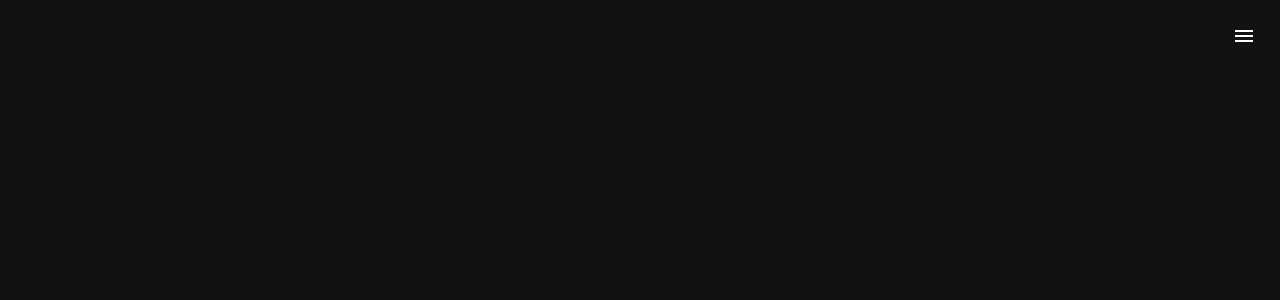
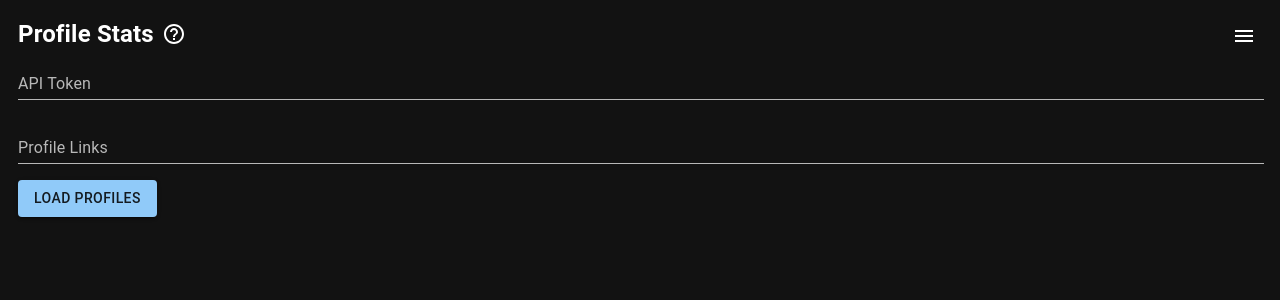
Before and after one commit to renderhp/travel_tracker, a React (Create React App) app: page /profile_stats in a window 1280 px wide. Before the commit this address had no page. Shown: the top 300 px of the page. Built offline with nearby package versions, Linux system fonts and the light colour scheme.

Commit message:
profile stats

```diff
--- a/package.json
+++ b/package.json
@@ -16,7 +16,8 @@
     "react-dom": "^18.3.1",
     "react-router-dom": "^6.27.0",
     "react-scripts": "5.0.1",
-    "web-vitals": "^2.1.4"
+    "web-vitals": "^2.1.4",
+    "xlsx": "^0.18.5"
   },
   "scripts": {
     "start": "react-scripts start",
--- a/src/App.js
+++ b/src/App.js
@@ -4,6 +4,7 @@ import { ThemeProvider, createTheme } from '@mui/material/styles';
 import AirTrafficControl from './components/AirTrafficControl';
 import Sidebar from './components/Sidebar';
 import { BrowserRouter as Router, Route, Routes } from 'react-router-dom';
+import ProfileStats from './components/ProfileStats';
 
 const darkTheme = createTheme({
   palette: {
@@ -25,6 +26,7 @@ function App() {
           <Box flexGrow={1}>
             <Routes>
               <Route path="/" element={<AirTrafficControl />} />
+              <Route path="/profile_stats" element={<ProfileStats />} />
               {/* <Route path="/other-page" element={<OtherPage />} /> */}
             </Routes>
           </Box>
--- a/src/components/AirTrafficControl.js
+++ b/src/components/AirTrafficControl.js
@@ -117,7 +117,7 @@ export default function AirTrafficControl() {
 
     return (
         <Box margin={2}>
-            <h2>EPIC Mafia Travel Tracker (v0.1)</h2>
+            <h2>EPIC Mafia Air Traffic Control (v0.1)</h2>
             <Stack spacing={5}>
                 <Stack direction="row" spacing={2}>
                     <TextField
--- /dev/null
+++ b/src/components/ProfileStats.js
@@ -0,0 +1,121 @@
+import { Box, Stack, TextField, Button, Tooltip, CircularProgress, Typography } from "@mui/material";
+import { useState } from "react";
+import HelpOutlineIcon from '@mui/icons-material/HelpOutline';
+import axios from 'axios';
+import * as XLSX from 'xlsx';
+
+
+export default function ProfileStats() {
+    const [apiToken, setApiToken] = useState('')
+    const [profileList, setProfileList] = useState('')
+    const [currentIteration, setCurrentIteration] = useState(0);
+    const [totalIterations, setTotalIterations] = useState(0);
+    const [loading, setLoading] = useState(false);
+
+    const downloadExcel = (data) => {
+        const worksheet = XLSX.utils.json_to_sheet(data);
+        const workbook = XLSX.utils.book_new();
+        XLSX.utils.book_append_sheet(workbook, worksheet, 'Sheet1');
+        const excelBuffer = XLSX.write(workbook, { bookType: 'xlsx', type: 'array' });
+        const blob = new Blob([excelBuffer], { type: 'application/octet-stream' });
+        const link = document.createElement('a');
+        link.href = URL.createObjectURL(blob);
+        link.download = 'data.xlsx';
+        document.body.appendChild(link);
+        link.click();
+        document.body.removeChild(link);
+    };
+
+    const handleLoadProfiles = async () => {
+        if (apiToken.length === 0) {
+            alert('Please input a public API Key');
+            return;
+        }
+
+        setLoading(true);
+        const lines = profileList.split("\n")
+        const extractedIds = lines.map(line => {
+            // Use a regular expression to find the ID in the URL or return the number directly
+            const match = line.match(/XID=(\d+)/);
+            return match ? match[1] : line; // If a match is found, return the ID; otherwise, return the line itself
+        });
+        setTotalIterations(extractedIds.length)
+        setCurrentIteration(0)
+
+        const sleep = (ms) => new Promise(resolve => setTimeout(resolve, ms));
+
+        const processIdsWithDelay = async (extractedIds, apiToken) => {
+            const res = []
+            for (const [index, id] of extractedIds.entries()) {
+                console.log(`Index: ${index}, ID: ${id}`);
+                const api_link = `https://api.torn.com/user/${id}?selections=basic,personalstats&key=${apiToken}`;
+                try {
+                    const response = await axios.get(api_link);
+                    const basic = response.data
+                    console.log(response)
+                    const stats = response.data.personalstats
+                    console.log(stats)
+                    res.push(
+                        {
+                            "player_id": basic.player_id,
+                            "name": basic.name,
+                            "level": basic.level,
+                            "active_streak": stats.activestreak,
+                            "xanax_taken": stats.xantaken,
+                            "attacks_won": stats.attackswon,
+                        }
+                    )
+                    // Update current iteration (if needed)
+                    setCurrentIteration(index + 1);
+                } catch (error) {
+                    console.error(`Error fetching data for ID ${id}:`, error);
+                }
+                await sleep(1000);
+            }
+            console.log(res)
+            setLoading(false)
+            downloadExcel(res);
+        };
+        processIdsWithDelay(extractedIds, apiToken);
+    };
+    const loadButton = <Button variant="contained" onClick={handleLoadProfiles}>Load Profiles</Button>
+
+    return (
+        <Box margin={2}>
+            <Stack direction="row" alignItems="center">
+                <h2 style={{ margin: 0 }}>Profile Stats</h2>
+                <Tooltip title="TODO LOL. Trust me, bro, it works :)" arrow>
+                    <HelpOutlineIcon style={{ marginLeft: 8, cursor: 'pointer' }} />
+                </Tooltip>
+            </Stack>
+            <Stack spacing={2}>
+                <TextField
+                    id="standard-basic"
+                    label="API Token"
+                    variant="standard"
+                    value={apiToken}
+                    onChange={(e) => setApiToken(e.target.value)}
+                />
+                <TextField
+                    id="standard-basic"
+                    label="Profile Links"
+                    variant="standard"
+                    value={profileList}
+                    multiline
+                    onChange={(e) => setProfileList(e.target.value)}
+                />
+                <Stack direction="row" spacing={2}>
+                    {!loading && loadButton}
+                    {loading && (
+                        <Box display="flex" alignItems="center" marginTop={2}>
+                            <CircularProgress size={24} style={{ marginRight: 16 }} />
+                            <Typography>
+                                {`Loading: ${currentIteration} out of ${totalIterations}`}
+                            </Typography>
+                        </Box>
+                    )}
+                </Stack>
+            </Stack>
+        </Box>
+    );
+}
--- a/src/components/Sidebar.js
+++ b/src/components/Sidebar.js
@@ -33,11 +33,11 @@ function Sidebar() {
             >
                 <Divider />
                 <List>
-                    <ListItem button component={Link} to="/">
+                    <ListItem button="true" component={Link} to="/">
                         <ListItemIcon sx={{ minWidth: 40 }}><ConnectingAirportsIcon sx={{ color: 'white' }} /></ListItemIcon>
                         <ListItemText primary="Air Traffic Control" sx={{ color: 'white' }} />
                     </ListItem>
-                    <ListItem button component={Link} to="/profile_stats">
+                    <ListItem button="true" component={Link} to="/profile_stats">
                         <ListItemIcon sx={{ minWidth: 40 }}><BarChartIcon sx={{ color: 'white' }} /></ListItemIcon>
                         <ListItemText primary="Profile Stats" sx={{ color: 'white' }} />
                     </ListItem>
```
Also changed, not shown: public/manifest.json, 1 other file (tests, documents, lock files or other folders).
